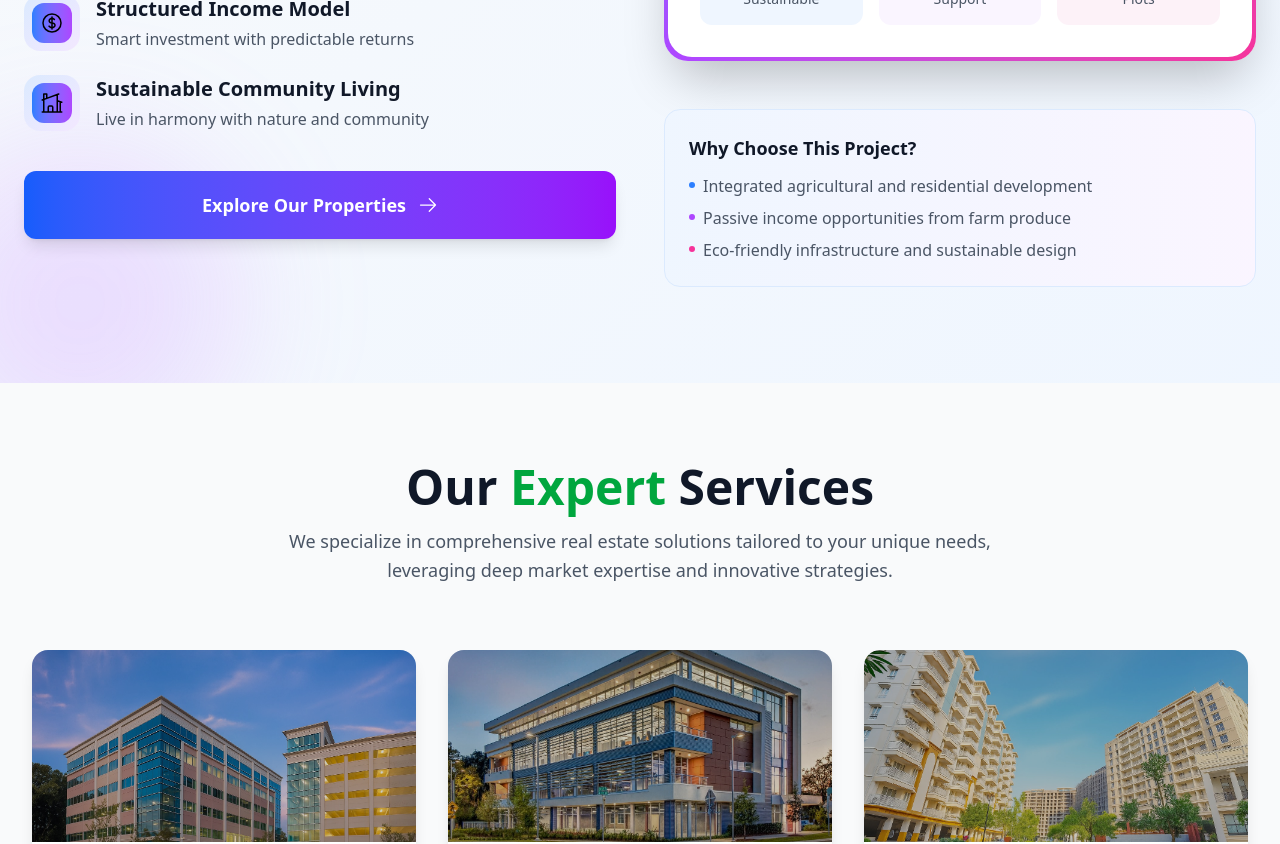
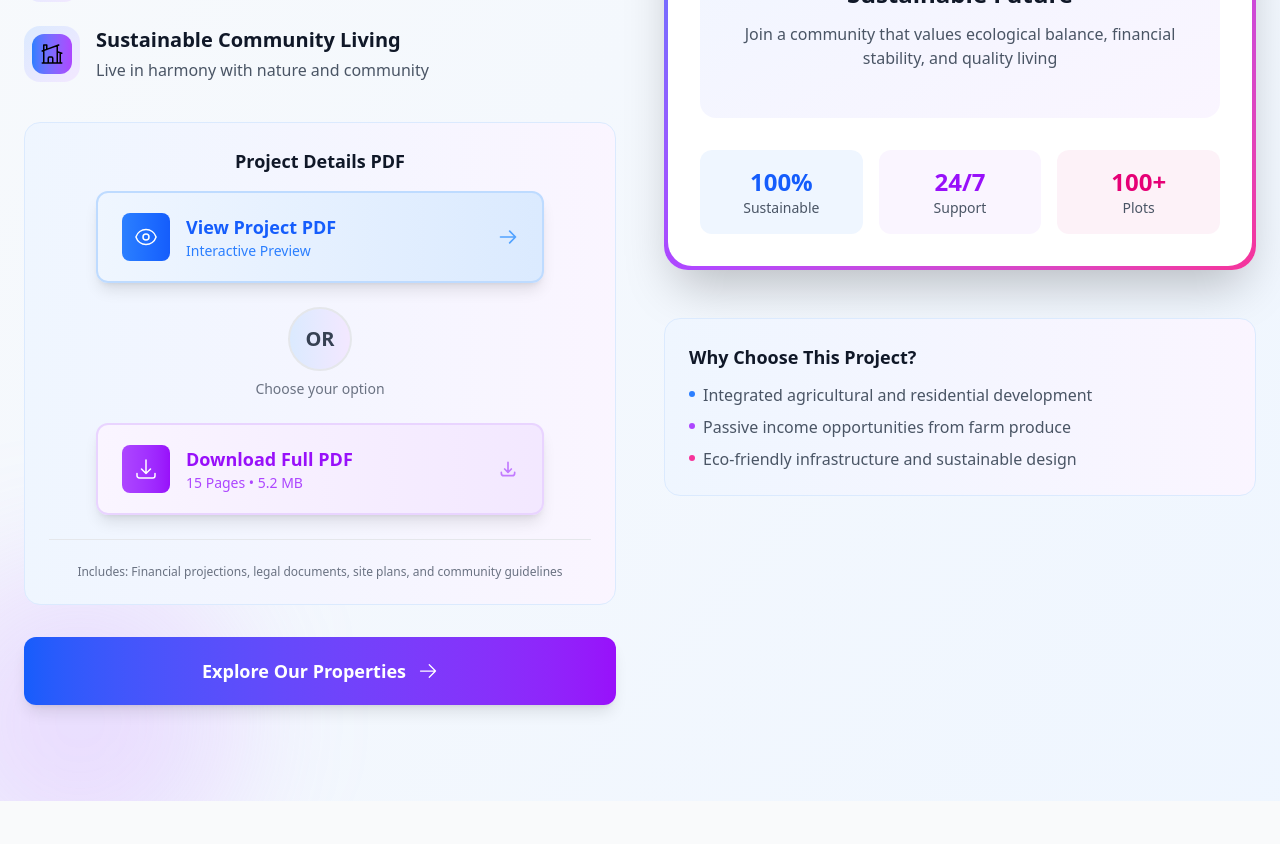
Before and after one commit to eliteinovastaticwebsite-crypto/MBS-Realty, a React (Vite) app: page / in a window 1280 px wide. Shown: the part 2800-3644 px from the top of the page. Built offline with nearby package versions, Linux system fonts and the light colour scheme.

Commit message:
Updated changes

```diff
--- a/package.json
+++ b/package.json
@@ -12,7 +12,6 @@
     "ansi-styles": "^4.3.0",
     "argparse": "^2.0.1",
     "balanced-match": "^1.0.2",
-    "baseline-browser-mapping": "^2.8.16",
     "brace-expansion": "^1.1.12",
     "browserslist": "^4.26.3",
     "callsites": "^3.1.0",
@@ -140,6 +139,7 @@
   "author": "",
   "license": "ISC",
   "devDependencies": {
-    "@vitejs/plugin-react": "^5.0.4"
+    "@vitejs/plugin-react": "^5.0.4",
+    "baseline-browser-mapping": "^2.9.18"
   }
 }
--- a/src/components/FlagshipProject.jsx
+++ b/src/components/FlagshipProject.jsx
@@ -6,7 +6,9 @@ import {
   HomeModernIcon,
   CurrencyDollarIcon,
   SparklesIcon,
-  UserGroupIcon
+  UserGroupIcon,
+  ArrowDownTrayIcon,
+  EyeIcon
 } from '@heroicons/react/24/outline';
 import { useNavigate } from 'react-router-dom';
 
@@ -34,6 +36,24 @@ const FlagshipProject = () => {
   // Handle Explore Properties Navigation
   const handleExploreProperties = () => {
     navigate('/properties');
+  };
+
+  // Handle PDF View
+  const handleViewPDF = () => {
+    const pdfPath = '/mbs-realty-flagship-project.pdf';
+    window.open(pdfPath, '_blank', 'noopener,noreferrer');
+  };
+
+  // Handle PDF Download
+  const handleDownloadPDF = () => {
+    const pdfPath = '/mbs-realty-flagship-project.pdf';
+    const link = document.createElement('a');
+    link.href = pdfPath;
+    link.download = 'MBS-Realty-Flagship-Project.pdf';
+    link.target = '_blank';
+    document.body.appendChild(link);
+    link.click();
+    document.body.removeChild(link);
   };
 
   return (
@@ -114,6 +134,79 @@ const FlagshipProject = () => {
               ))}
             </div>
 
+           {/* PDF Download Section - VERTICAL LAYOUT */}
+<div className="mb-8 bg-gradient-to-r from-blue-50 to-purple-50 rounded-2xl p-6 border border-blue-100">
+  <h4 className="text-lg font-bold text-gray-900 mb-4 text-center">
+    Project Details PDF
+  </h4>
+
+  {/* TOP: View PDF Button - CENTERED */}
+  <div className="flex justify-center mb-6">
+    <motion.button
+      onClick={handleViewPDF}
+      className="w-full max-w-md flex items-center justify-between bg-gradient-to-r from-blue-50 to-blue-100 text-blue-600 px-6 py-5 rounded-xl font-bold border-2 border-blue-200 hover:border-blue-300 transition-all duration-300 shadow-lg hover:shadow-xl group"
+      whileHover={{ scale: 1.02, y: -2 }}
+      whileTap={{ scale: 0.98 }}
+    >
+      <div className="flex items-center gap-4">
+        <div className="w-12 h-12 bg-gradient-to-r from-blue-500 to-blue-600 rounded-lg flex items-center justify-center flex-shrink-0 group-hover:scale-110 transition-transform">
+          <EyeIcon className="w-6 h-6 text-white" />
+        </div>
+        <div className="text-left">
+          <div className="text-lg font-black">View Project PDF</div>
+          <div className="text-sm text-blue-500 font-medium">Interactive Preview</div>
+        </div>
+      </div>
+      <div className="text-blue-400 group-hover:text-blue-600 transition-colors">
+        <svg className="w-5 h-5" fill="none" stroke="currentColor" viewBox="0 0 24 24">
+          <path strokeLinecap="round" strokeLinejoin="round" strokeWidth={2} d="M14 5l7 7m0 0l-7 7m7-7H3" />
+        </svg>
+      </div>
+    </motion.button>
+  </div>
+
+  {/* MIDDLE: OR Text - BIG & CENTERED */}
+  <div className="flex flex-col items-center justify-center my-6">
+    <div className="relative w-16 h-16 bg-gradient-to-r from-blue-100 to-purple-100 rounded-full flex items-center justify-center border-2 border-gray-200 mb-2">
+      <span className="text-xl font-black text-gray-700">OR</span>
+    </div>
+    <div className="text-center">
+      <p className="text-sm text-gray-500 font-medium">Choose your option</p>
+    </div>
+  </div>
+
+  {/* BOTTOM: Download PDF Button - CENTERED */}
+  <div className="flex justify-center mt-6">
+    <motion.button
+      onClick={handleDownloadPDF}
+      className="w-full max-w-md flex items-center justify-between bg-gradient-to-r from-purple-50 to-purple-100 text-purple-600 px-6 py-5 rounded-xl font-bold border-2 border-purple-200 hover:border-purple-300 transition-all duration-300 shadow-lg hover:shadow-xl group"
+      whileHover={{ scale: 1.02, y: -2 }}
+      whileTap={{ scale: 0.98 }}
+    >
+      <div className="flex items-center gap-4">
+        <div className="w-12 h-12 bg-gradient-to-r from-purple-500 to-purple-600 rounded-lg flex items-center justify-center flex-shrink-0 group-hover:scale-110 transition-transform">
+          <ArrowDownTrayIcon className="w-6 h-6 text-white" />
+        </div>
+        <div className="text-left">
+          <div className="text-lg font-black">Download Full PDF</div>
+          <div className="text-sm text-purple-500 font-medium">15 Pages • 5.2 MB</div>
+        </div>
+      </div>
+      <div className="text-purple-400 group-hover:text-purple-600 transition-colors">
+        <svg className="w-5 h-5" fill="none" stroke="currentColor" viewBox="0 0 24 24">
+          <path strokeLinecap="round" strokeLinejoin="round" strokeWidth={2} d="M4 16v1a3 3 0 003 3h10a3 3 0 003-3v-1m-4-4l-4 4m0 0l-4-4m4 4V4" />
+        </svg>
+      </div>
+    </motion.button>
+  </div>
+
+  {/* Additional Info - At the very bottom */}
+  <div className="text-center pt-6 mt-6 border-t border-gray-200">
+    <p className="text-xs text-gray-500">
+      Includes: Financial projections, legal documents, site plans, and community guidelines
+    </p>
+  </div>
+</div>
             {/* Explore Properties Button */}
             <motion.button
               onClick={handleExploreProperties}
--- a/src/pages/Home.jsx
+++ b/src/pages/Home.jsx
@@ -18,8 +18,6 @@ export default function Home() {
         <PropertyServices />
       </section>
 
-      <FlagshipProject />
-
       <Testimonials />
       <section id="contact">
         <Contact />
```
Also changed, not shown: 1 other file (tests, documents, lock files or other folders).
